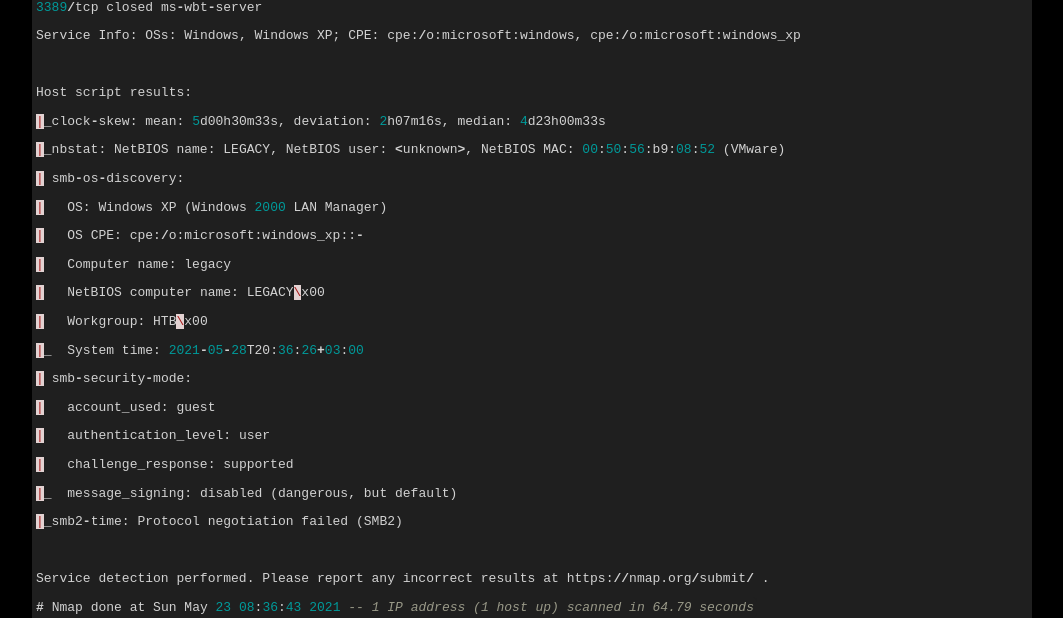
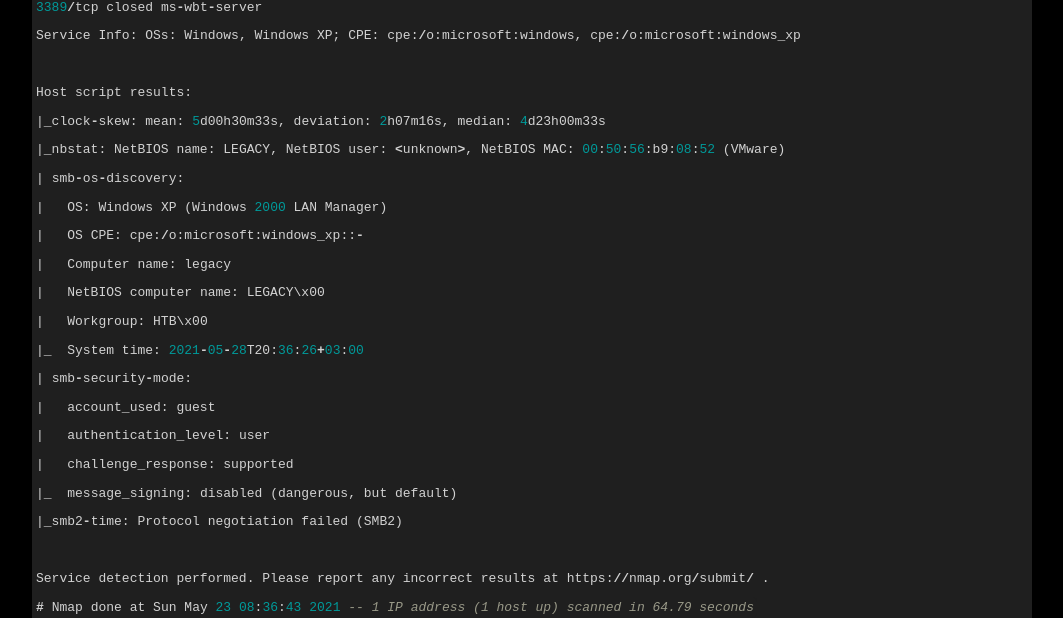
Before and after one commit to notbricey/brisee.github.io, a Jekyll site: the page built from _posts/2021-05-24-htb-legacy.md, in a window 1280 px wide. Shown: the part 896-1514 px from the top of the page, without its empty margins (108-1171 px from the left). Built offline with Jekyll 4.4.1, drawn with Linux system fonts in a browser that asks for light colours.

Commit message:
Update base.scss

```diff
--- a/_sass/base.scss
+++ b/_sass/base.scss
@@ -105,7 +105,7 @@ textarea { vertical-align: top; }
  */
 pre { background-color: #1f1f1f;  border: none; border-radius: 6px; padding: 4px;  overflow:auto;  font-size: 13px; color: rgba(255,255,255,0.8);  line-height: 1.3 !important; }
 .highlight .c { color: #999988; font-style: italic } /* Comment */
-.highlight .err { color: #a61717; background-color: #e3d2d2 } /* Error */
+/**.highlight .err { color: #a61717; background-color: #e3d2d2 } /* Error */
 .highlight .k { font-weight: bold } /* Keyword */
 .highlight .o { font-weight: bold } /* Operator */
 .highlight .cm { color: #999988; font-style: italic } /* Comment.Multiline */
```
